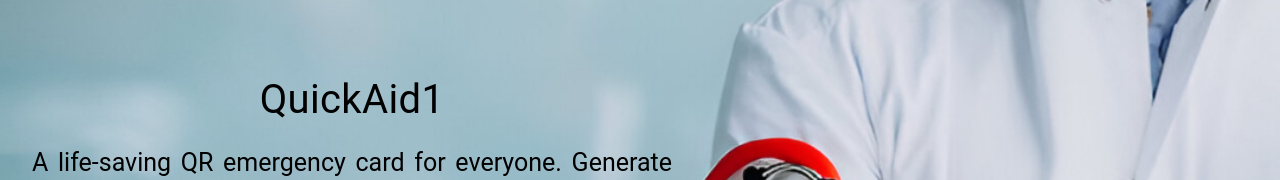
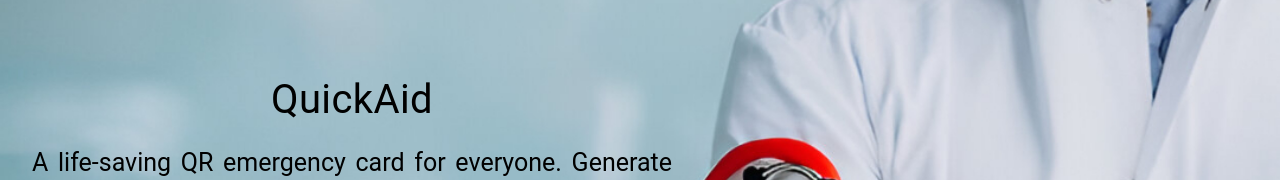
Before and after one commit to Archit204/QuickFrontend, a React (Create React App) app: page / in a window 1280 px wide. Shown: the part 174-354 px from the top of the page. Built offline with nearby package versions, Linux system fonts and the light colour scheme; some icons are missing.

Commit message:
QuickFrontendReturn5

```diff
--- a/src/Component/Home.jsx
+++ b/src/Component/Home.jsx
@@ -9,7 +9,7 @@
   return (
     <>
       {/* <Header /> */}
-      <Box className="Qickaid" sx={{ bgcolor: '#f5f5f5', minHeight:{lg:'90vh',md:'90vh',sm:'90vh',xs:'50vh'} ,pt:{lg:12,md:12,sm:12,xs:5},backgroundSize:"cover"}}>
+      <Box className="Qickaid" sx={{ bgcolor: '#f5f5f5', minHeight:{lg:'90vh',md:'90vh',sm:'90vh',xs:'58vh'} ,pt:{lg:12,md:12,sm:12,xs:5},backgroundSize:"cover"}}>
         {/* <Container maxWidth="md" sx={{ md:{margin:"0px", background:"red"}}}> */}
           {/* <Box > */}
               <Box sx={{width:"50%",textAlign:"center",p:4}}>
@@ -18,7 +18,7 @@
 
 
             <Typography sx={{fontSize:{lg:"40px",md:"35px",sm:"30px",xs:"25px"}}}gutterBottom>
-              QuickAid1
+              QuickAid
             </Typography>
             <Typography sx={{fontSize:{lg:"25px",md:"25px",sm:"20px",xs:"18px"},letterSpacing:{lg:"0px",md:"0px",sm:"0px",xs:"-1px"}  }} color="black"  textAlign={"justify"}>
               A life-saving QR emergency card for everyone. Generate your emergency profile and keep it safe — available, even without internet. Always Ready , Always Reliable !
```
